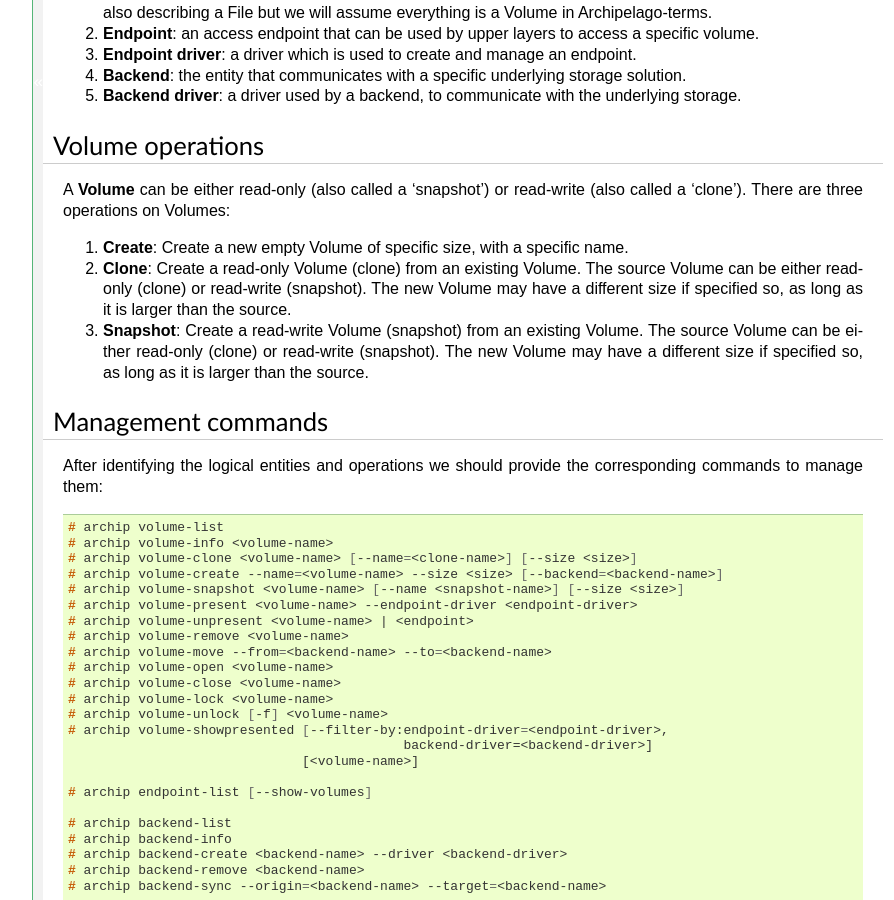
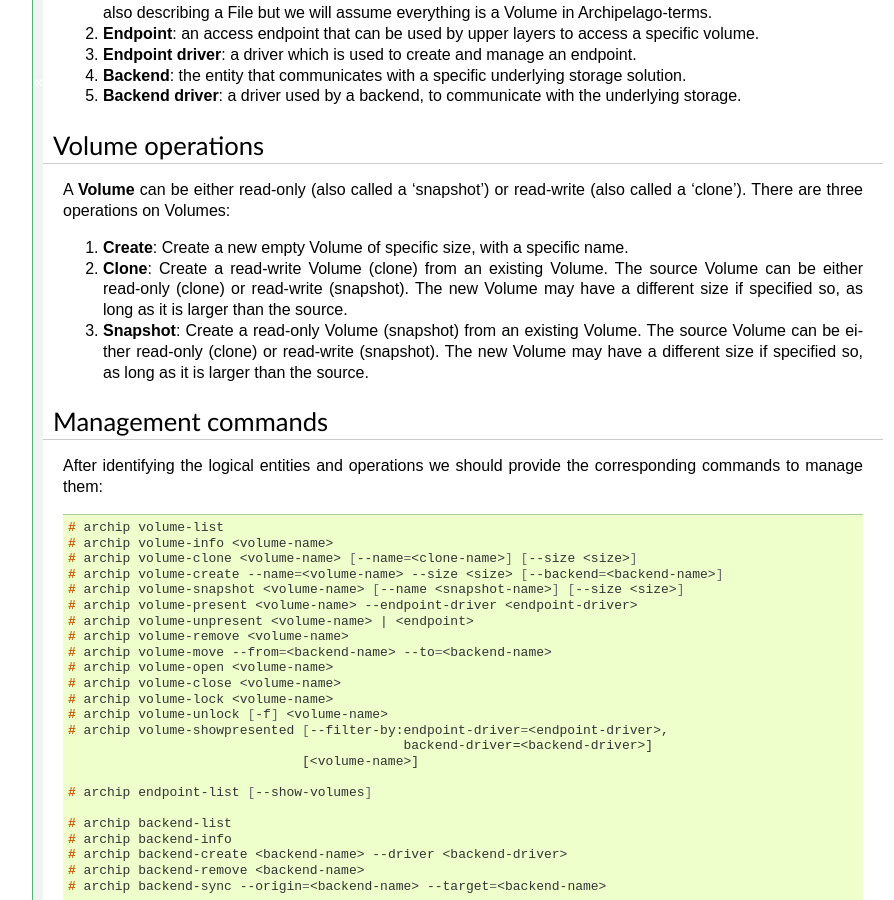
Before and after one commit to grnet/archipelago, a Sphinx documentation site: the page built from docs/design/design_entities.rst, in a window 1280 px wide and 900 px high, scrolled down 1645 px. Shown: the whole window, without its empty margins (187-1081 px from the left). Built offline with Sphinx 7.4.7, drawn with Linux system fonts in a browser that asks for light colours; pages that are not in the unit, such as notebooks, are missing from menus.

```diff
--- a/docs/design/design_entities.rst
+++ b/docs/design/design_entities.rst
@@ -112,11 +112,11 @@ A **Volume** can be either read-only (also called a 'snapshot') or read-write
 (also called a 'clone'). There are three operations on Volumes:
 
 #. **Create**: Create a new empty Volume of specific size, with a specific name.
-#. **Clone**: Create a read-only Volume (clone) from an existing Volume.
+#. **Clone**: Create a read-write Volume (clone) from an existing Volume.
    The source Volume can be either read-only (clone) or read-write (snapshot).
    The new Volume may have a different size if specified so, as long as it is
    larger than the source.
-#. **Snapshot**: Create a read-write Volume (snapshot) from an existing Volume.
+#. **Snapshot**: Create a read-only Volume (snapshot) from an existing Volume.
    The source Volume can be either read-only (clone) or read-write (snapshot).
    The new Volume may have a different size if specified so, as long as it is
    larger than the source.
```
